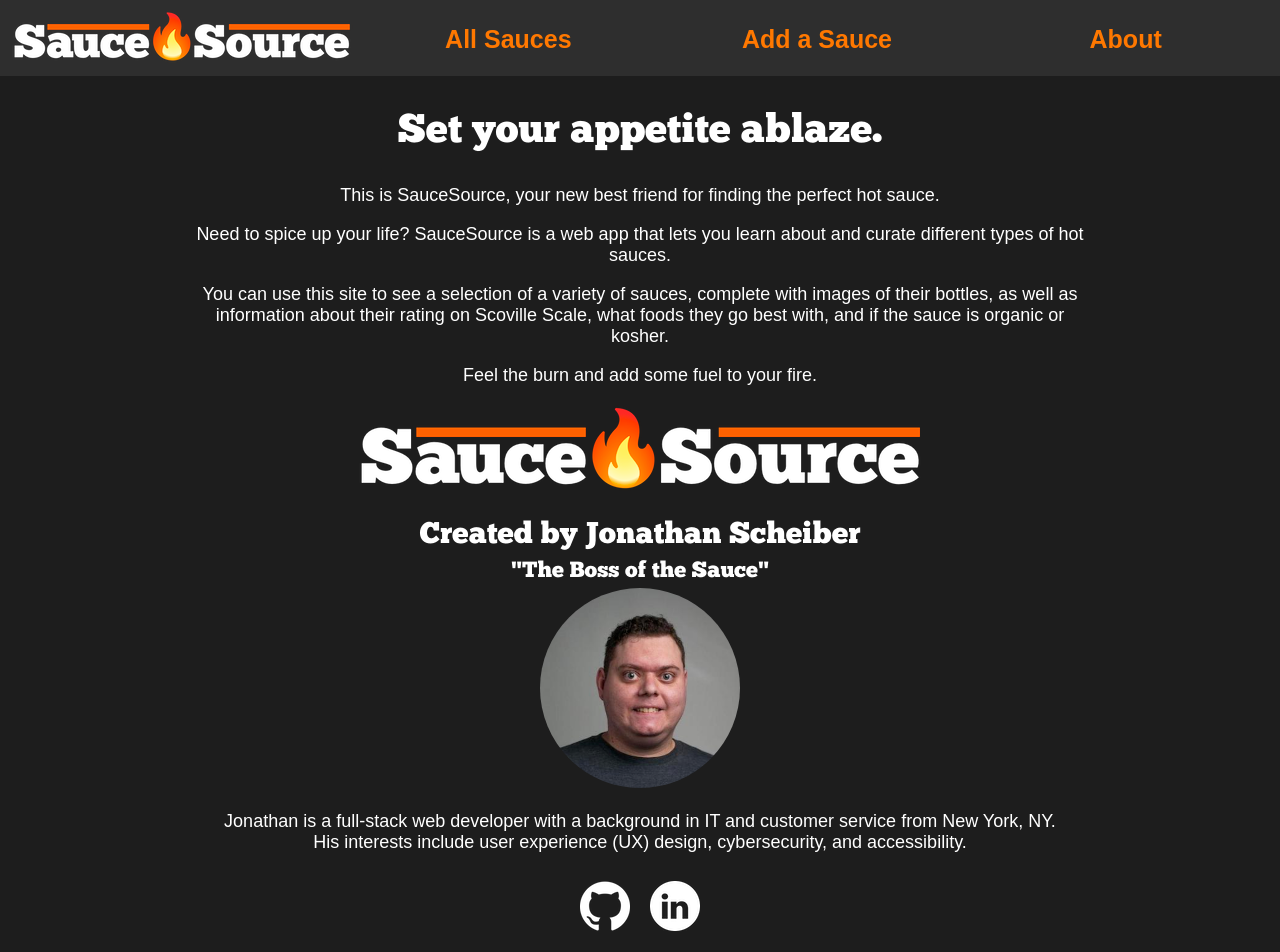
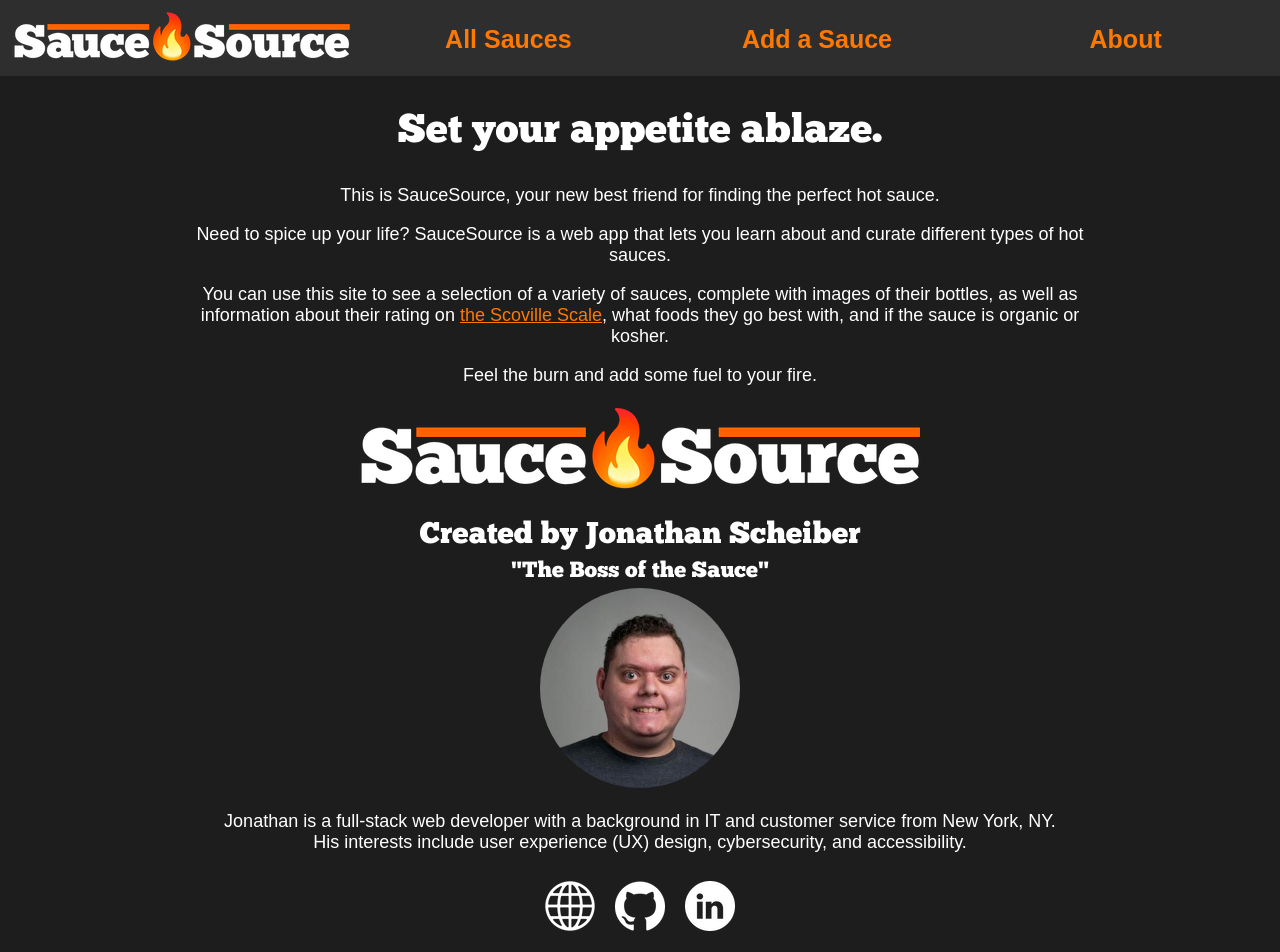
Before and after one commit to scheiber/saucesource, a React (Create React App) app in the folder front-end/: page /about in a window 1280 px wide. Shown: the top 952 px of the page. Built offline with nearby package versions, Linux system fonts and the light colour scheme; no server answers.

Commit message:
update about page with website link

```diff
--- a/front-end/src/pages/About.css
+++ b/front-end/src/pages/About.css
@@ -28,3 +28,7 @@
 .icon {
   padding: 10px;
 }
+
+.icon:hover {
+  filter: drop-shadow(0px 0px 15px rgb(255, 120, 0));
+}
--- a/front-end/src/pages/About.js
+++ b/front-end/src/pages/About.js
@@ -21,8 +21,15 @@ const About = () => (
       <p>
         You can use this site to see a selection of a variety of sauces,
         complete with images of their bottles, as well as information about
-        their rating on Scoville Scale, what foods they go best with, and if the
-        sauce is organic or kosher.
+        their rating on{" "}
+        <a
+          target="_blank"
+          rel="noopener noreferrer"
+          href="https://www.chilipeppermadness.com/frequently-asked-questions/the-scoville-scale/"
+        >
+          the Scoville Scale
+        </a>
+        , what foods they go best with, and if the sauce is organic or kosher.
       </p>
       <p>Feel the burn and add some fuel to your fire.</p>
     </div>
@@ -39,7 +46,7 @@ const About = () => (
       <img
         className="headshot"
         src="./images/jonathan.png"
-        alt="Jonathan Scheiber"
+        alt="Headshot of Jonathan Scheiber"
       ></img>
     </article>
     <p className="bio-text">
@@ -48,7 +55,19 @@ const About = () => (
       <br /> His interests include user experience (UX) design, cybersecurity,
       and accessibility.
     </p>
-    <a href="https://github.com/Scheiber">
+    <a target="_blank" rel="noopener noreferrer" href="https://scheiber.dev/">
+      <img
+        className="icon"
+        alt="Website"
+        title="Website"
+        src="./icons/website.png"
+      />
+    </a>
+    <a
+      target="_blank"
+      rel="noopener noreferrer"
+      href="https://github.com/Scheiber"
+    >
       <img
         className="icon"
         alt="GitHub"
@@ -56,7 +75,11 @@ const About = () => (
         src="./icons/github.png"
       />
     </a>
-    <a href="https://www.linkedin.com/in/jonscheiber/">
+    <a
+      target="_blank"
+      rel="noopener noreferrer"
+      href="https://www.linkedin.com/in/jonscheiber/"
+    >
       <img
         className="icon"
         alt="LinkedIn"
@@ -65,7 +88,11 @@ const About = () => (
       />
     </a>
     <p>
-      <a href="https://github.com/Scheiber/saucesource">
+      <a
+        target="_blank"
+        rel="noopener noreferrer"
+        href="https://github.com/Scheiber/saucesource"
+      >
         Technical information and "sauce" code
       </a>{" "}
       available on GitHub.
```
Also changed, not shown: front-end/public/icons/website.png (added).
